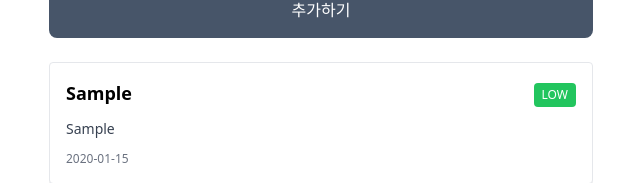
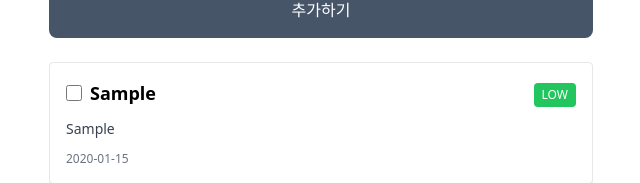
Before and after one commit to Jeonghyun-An/react_Todo, a React (Vite) app in the folder my-todo-app/: page / in a window 1280 px wide. Both pictures are taken after typing "Sample", "Sample", "2020-01-15" into the empty fields and a click on the button "추가하기". Shown: the part 258-441 px from the top of the page, without its empty margins (319-959 px from the left). Built offline with nearby package versions, Linux system fonts and the light colour scheme.

Commit message:
[feat] add toggleTodo function

```diff
--- a/my-todo-app/src/App.tsx
+++ b/my-todo-app/src/App.tsx
@@ -86,9 +86,24 @@ function App() {
                 </button>
             </div>
             <div className="flex-1 overflow-y-auto">
-                <TodoList todos={todos} />
+                <TodoList todos={todos} onToggle={toggleTodo} />
             </div>
         </div>
     );
+
+    function toggleTodo(id: number) {
+        setTodos((prev) =>
+            prev.map((todo) =>
+                todo.id === id
+                    ? {
+                          ...todo,
+                          completed: !todo.completed,
+                          updatedAt: new Date().toISOString(),
+                      }
+                    : todo
+            )
+        );
+    }
 }
+
 export default App;
--- a/my-todo-app/src/components/todoItem.tsx
+++ b/my-todo-app/src/components/todoItem.tsx
@@ -2,9 +2,10 @@ import type { Todo } from "../types/todo";
 
 interface TodoItemProps {
     todo: Todo;
+    onToggle: (id: number) => void;
 }
 
-export default function TodoItem({ todo }: TodoItemProps) {
+export default function TodoItem({ todo, onToggle }: TodoItemProps) {
     const { title, text, completed, dueDate, priority } = todo;
 
     return (
@@ -14,7 +15,16 @@ export default function TodoItem({ todo }: TodoItemProps) {
             }`}
         >
             <div className="flex justify-between items-start mb-1">
-                <h2 className="text-lg font-semibold">{title}</h2>
+                <div className="flex items-center gap-2">
+                    <input
+                        type="checkbox"
+                        checked={completed}
+                        onChange={() => onToggle(todo.id)}
+                        className="h-4 w-4 rounded border-gray-300 text-blue-600 focus:ring-blue-500"
+                    />
+                    <h2 className="text-lg font-semibold">{title}</h2>
+                </div>
+
                 {priority && (
                     <span
                         className={` ml-2 mt-1 text-xs px-2 py-1 rounded ${
--- a/my-todo-app/src/components/todoList.tsx
+++ b/my-todo-app/src/components/todoList.tsx
@@ -3,16 +3,17 @@ import TodoItem from "./todoItem";
 
 interface TodoListProps {
     todos: Todo[];
+    onToggle: (id: number) => void;
 }
 
-export default function TodoList({ todos }: TodoListProps) {
+export default function TodoList({ todos, onToggle }: TodoListProps) {
     if (todos.length === 0) {
         return <div className="text-gray-500">No todos available</div>;
     }
     return (
         <ul className="space-y-4">
             {todos.map((todo) => (
-                <TodoItem key={todo.id} todo={todo} />
+                <TodoItem key={todo.id} todo={todo} onToggle={onToggle} />
             ))}
         </ul>
     );
```
